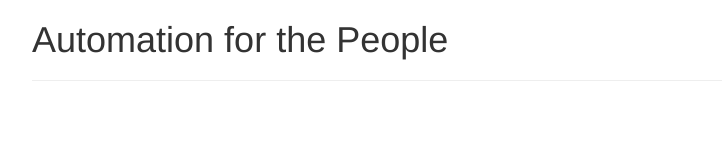
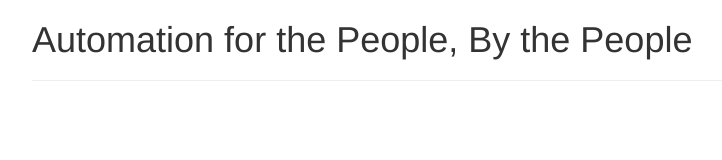
Before and after one commit to prateekchawla/MiniProject, a plain HTML site: page index.html in a window 1280 px wide. Shown: the whole page, without its empty margins (38-760 px from the left). Drawn offline with Linux system fonts and the light colour scheme.

Commit message:
Update index.html

```diff
--- a/index.html
+++ b/index.html
@@ -16,7 +16,7 @@
   <body>
     <div class="navbar-wrapper">
       <div class="container">
-          <h1>Automation for the People</h1>
+          <h1>Automation for the People, By the People</h1>
           <hr/>
       </div>
     </div>
```
